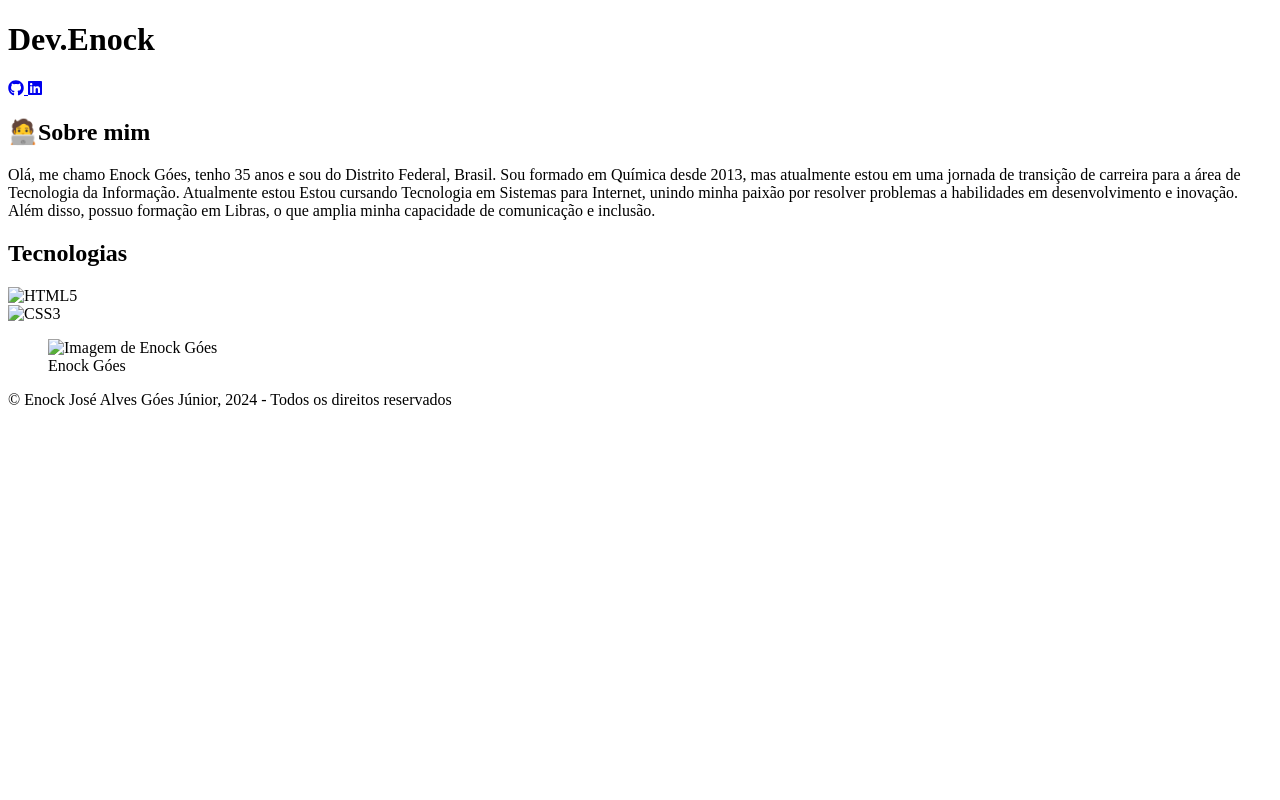
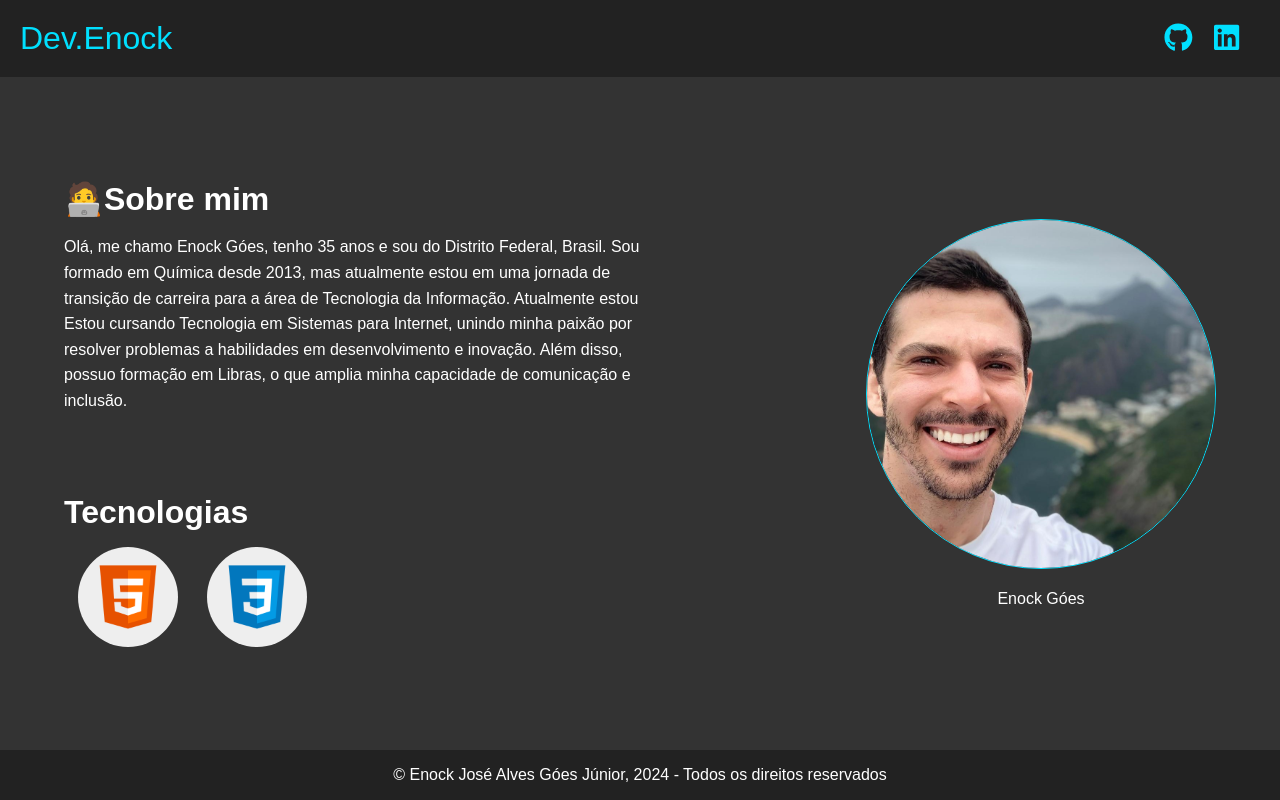
Before and after one commit to JJ-alves/Portofolio-reduzido, a plain HTML site: page index.html in a window 1280 px wide. Drawn offline with Linux system fonts and the light colour scheme; the site is published under a folder, as on GitHub Pages, so addresses that start at the root find nothing.

Commit message:
Retirado todas as pastas

```diff
--- a/index.html
+++ b/index.html
@@ -5,13 +5,13 @@
     <meta charset="UTF-8">
     <meta name="viewport" content="width=device-width, initial-scale=1.0">
 
-    <link rel="stylesheet" href="/css/reset.css">
-    <link rel="stylesheet" href="/css/header.css">
-    <link rel="stylesheet" href="/css/main.css">
-    <link rel="stylesheet" href="/css/footer.css">
-    <link rel="stylesheet" href="/css/responsive.css">
+    <link rel="stylesheet" href="reset.css">
+    <link rel="stylesheet" href="header.css">
+    <link rel="stylesheet" href="main.css">
+    <link rel="stylesheet" href="footer.css">
+    <link rel="stylesheet" href="responsive.css">
 
-    <link rel="shortcut icon" href="/img/favicon.png" type="image/x-icon">
+    <link rel="shortcut icon" href="favicon.png" type="image/x-icon">
 
     <title>Portifólio</title>
 
@@ -58,11 +58,11 @@
 
                 <div class="cards-container">
                     <div class="card">
-                        <img src="/img/html5.png" alt="HTML5">
+                        <img src="html5.png" alt="HTML5">
                     </div>
 
                     <div class="card">
-                        <img src="/img/css3.png" alt="CSS3">
+                        <img src="css3.png" alt="CSS3">
                     </div>
 
                 </div>
@@ -70,7 +70,7 @@
         </section>
 
         <figure>
-            <img src="/img/imagem.jpg" alt="Imagem de Enock Góes">
+            <img src="imagem.jpg" alt="Imagem de Enock Góes">
             <figcaption>Enock Góes</figcaption>
         </figure>
     </main>
```
Also changed, not shown: css3.png (renamed from img/css3.png), favicon.png (renamed from img/favicon.png), footer.css (renamed from css/footer.css), header.css (renamed from css/header.css), html5.png (renamed from img/html5.png), imagem.jpg (renamed from img/imagem.jpg), main.css (renamed from css/main.css), reset.css (renamed from css/reset.css), responsive.css (renamed from css/responsive.css).
